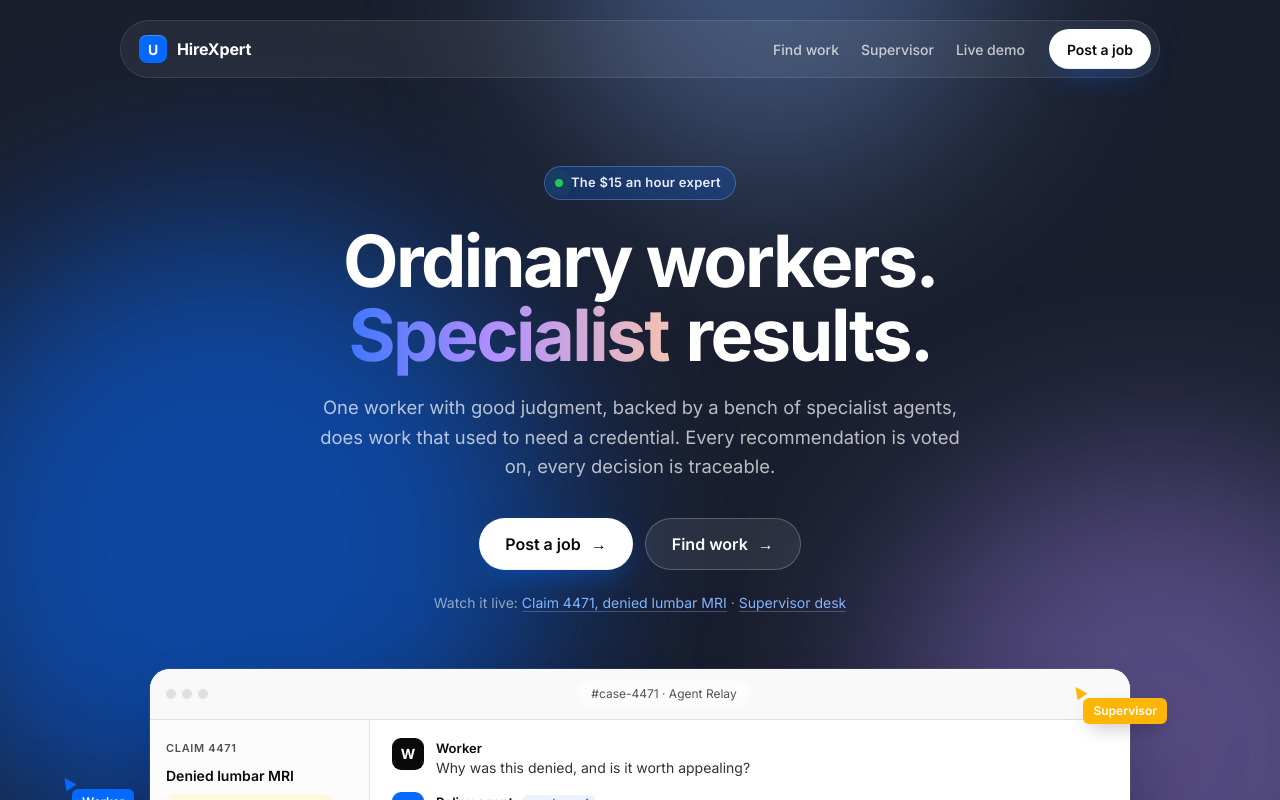
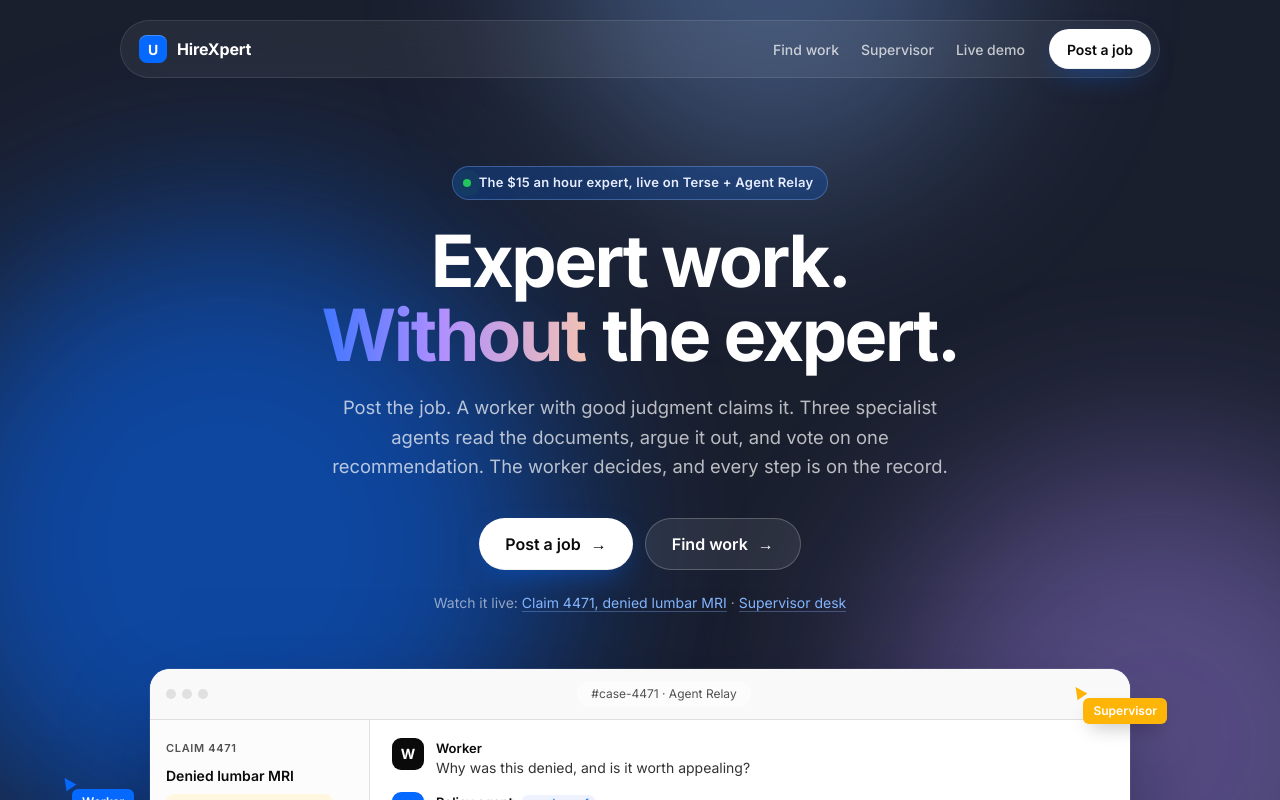
Before and after one commit to techadnank9/expert, a React (Vite) app in the folder web/: page / in a window 1280 px wide. Shown: the top 800 px of the page. Built offline with nearby package versions, Linux system fonts and the light colour scheme; no server answers.

Commit message:
Landing hero copy

```diff
--- a/web/src/pages/Landing.tsx
+++ b/web/src/pages/Landing.tsx
@@ -82,16 +82,16 @@ export function Landing() {
 
         <div className="lp-hero-inner">
           <div className="lp-kicker lp-intro" style={d(120)}>
-            <span className="lp-dot" /> The $15 an hour expert
+            <span className="lp-dot" /> The $15 an hour expert, live on Terse + Agent Relay
           </div>
           <h1 className="lp-title lp-intro" style={d(300)}>
-            Ordinary workers.
+            Expert work.
             <br />
-            <span className="lp-accent">Specialist</span> results.
+            <span className="lp-accent">Without</span> the expert.
           </h1>
           <p className="lp-sub lp-intro" style={d(480)}>
-            One worker with good judgment, backed by a bench of specialist agents, does work that used to need a credential.
-            Every recommendation is voted on, every decision is traceable.
+            Post the job. A worker with good judgment claims it. Three specialist agents read the documents, argue it out,
+            and vote on one recommendation. The worker decides, and every step is on the record.
           </p>
           <div className="lp-ctas lp-intro" style={d(660)}>
             <Link to="/post" className="lp-pill">
```
